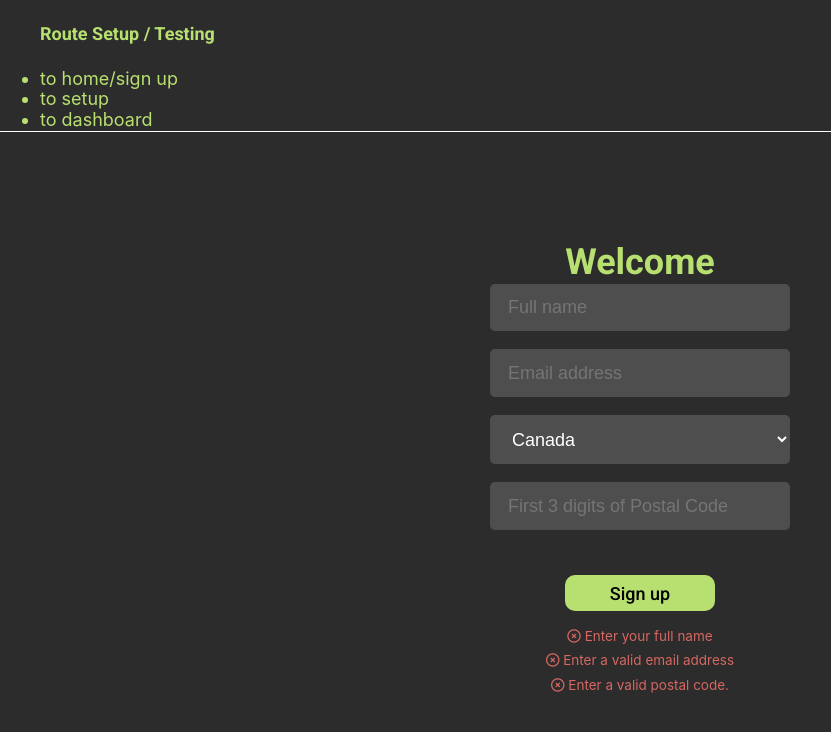
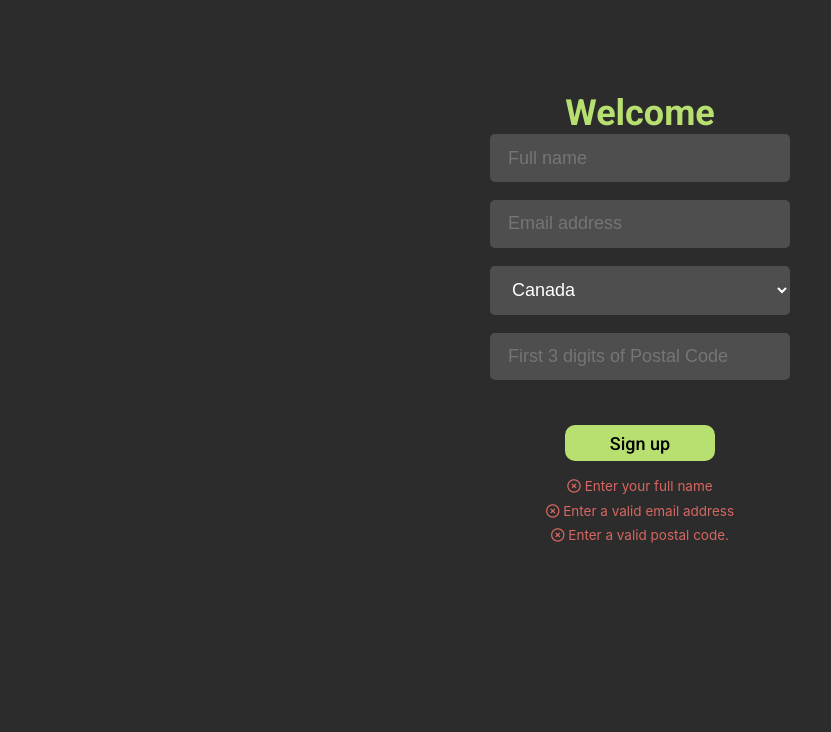
Before and after one commit to Chimbuken/sun-run, a React (Create React App) app: page / in a window 1280 px wide. Shown: the top 732 px of the page, without its empty margins (0-831 px from the left). Built offline with nearby package versions, Linux system fonts and the light colour scheme.

Commit message:
removed test routes

```diff
--- a/src/App.js
+++ b/src/App.js
@@ -10,12 +10,6 @@ import SettingUpRun from './components/SettingUpRun';
 function App() {
   return (
     <BrowserRouter>
-      <ul className="test-menu">
-        <h4>Route Setup / Testing</h4>
-        <li><Link to="/">to home/sign up</Link></li>
-        <li><Link to="/setup">to setup</Link></li>
-        <li><Link to="/dashboard">to dashboard</Link></li>
-      </ul>
       <Routes>
         <Route path="/" element={<SignUp />} />
         <Route path="*" element={<SignUp />} />
```
